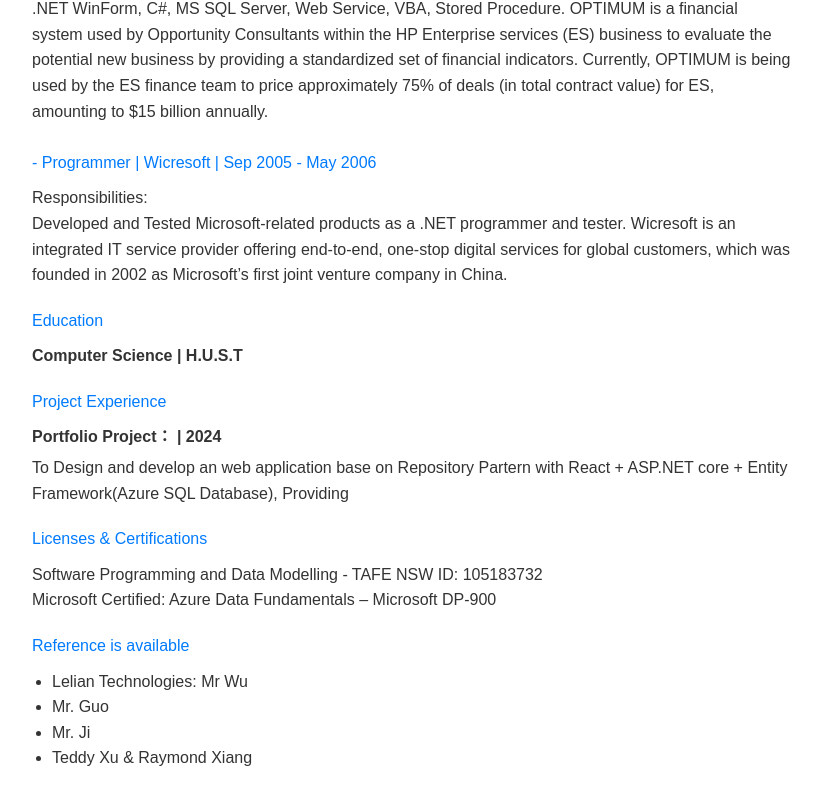
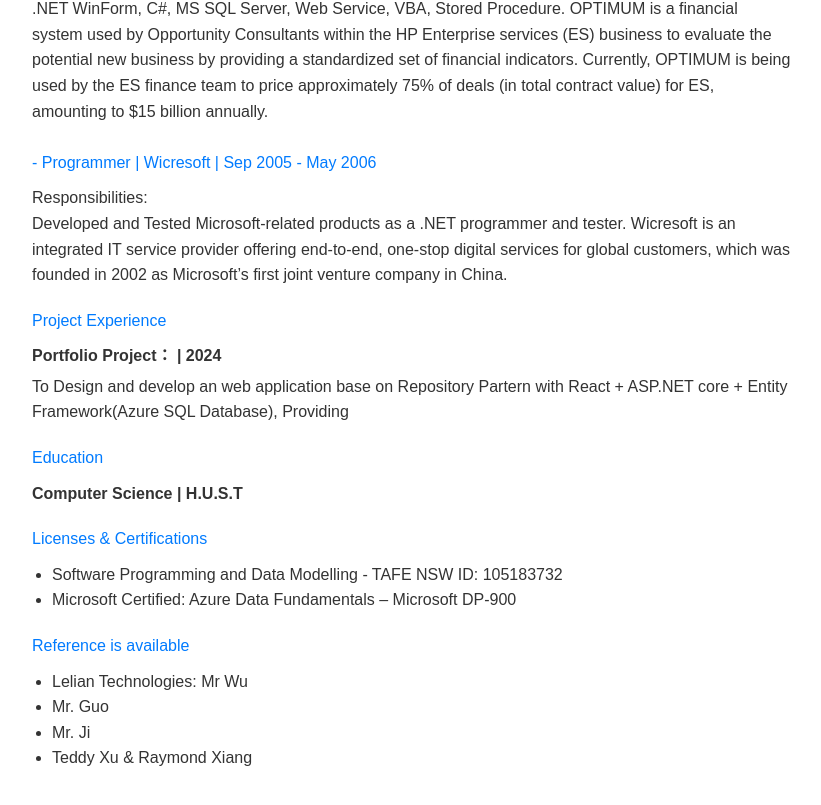
Before and after one commit to xjxjsky/FinDotNet, a React (Create React App) app in the folder frontend/: page /ResumePage in a window 1280 px wide. Shown: the part 2971-3776 px from the top of the page, without its empty margins (228-1049 px from the left). Built offline with nearby package versions, Linux system fonts and the light colour scheme; no server answers.

Commit message:
update my portolio's main page5

```diff
--- /dev/null
+++ b/frontend/src/Components/HelperComponents/ScrollToTop.tsx
@@ -0,0 +1,16 @@
+// ScrollToTop.jsx 或 ScrollToTop.tsx
+import { useEffect } from 'react';
+import { useLocation } from 'react-router-dom';
+
+const ScrollToTop = () => {
+  const { pathname } = useLocation();
+
+  useEffect(() => {
+    // 在路由变化时滚动到顶部
+    window.scrollTo(0, 0);
+  }, [pathname]);
+
+  return null;
+};
+
+export default ScrollToTop;
--- a/frontend/src/Pages/ResumePage/ResumePage.tsx
+++ b/frontend/src/Pages/ResumePage/ResumePage.tsx
@@ -1,5 +1,6 @@
 import React, { useEffect } from "react";
 import "./ResumePage.css"; // 引入样式文件
+import ScrollToTop from "../../Components/HelperComponents/ScrollToTop";
 
 // 定义 Props 类型
 type Props = {
@@ -9,19 +10,16 @@ type Props = {
 
 // 创建一个函数组件并使用 Props 类型
 const ResumePage: React.FC<Props> = ({ label, onClick }) => {
-  useEffect(() => {
-    // 组件挂载时滚动到顶部
-    window.scrollTo(0, 0);
-  }, []);
 
   return (
     <div className="resume-container">
+      <ScrollToTop /> {/* 仅在加载此页面时滚动到顶部 */}
       <header className="resume-header">
         <h1>Jay XIE</h1>
         <h2>Software Engineer</h2>
         <p>
           Email: xjxjsky@gmail.com | Github -{" "}
-          <a href="https://github.com/xjxjsky/FinDotNet" target="_blank">
+          <a href="https://github.com/xjxjsky/FinDotNet" target="_blank" rel="noopener noreferrer">
             https://github.com/xjxjsky/FinDotNet
           </a>
         </p>
@@ -297,11 +295,6 @@ const ResumePage: React.FC<Props> = ({ label, onClick }) => {
       </section>
 
       <section className="resume-section">
-        <h3>Education</h3>
-        <h4>Computer Science | H.U.S.T</h4>
-      </section>
-
-      <section className="resume-section">
         <h3>Project Experience</h3>
         <h4>Portfolio Project： | 2024</h4>
         <p>
@@ -312,9 +305,16 @@ const ResumePage: React.FC<Props> = ({ label, onClick }) => {
       </section>
 
       <section className="resume-section">
+        <h3>Education</h3>
+        <h4>Computer Science | H.U.S.T</h4>
+      </section>
+
+      <section className="resume-section">
         <h3>Licenses & Certifications </h3>
-        <p>Software Programming and Data Modelling - TAFE NSW ID: 105183732</p>
-        <p>Microsoft Certified: Azure Data Fundamentals – Microsoft DP-900</p>
+        <ul>
+          <li className="resume-li">Software Programming and Data Modelling - TAFE NSW  ID: 105183732</li>
+          <li className="resume-li">Microsoft Certified: Azure Data Fundamentals – Microsoft DP-900</li>
+        </ul>
       </section>
 
       <section className="resume-section">
```
Also changed, not shown: 1 other file (tests, documents, lock files or other folders).
